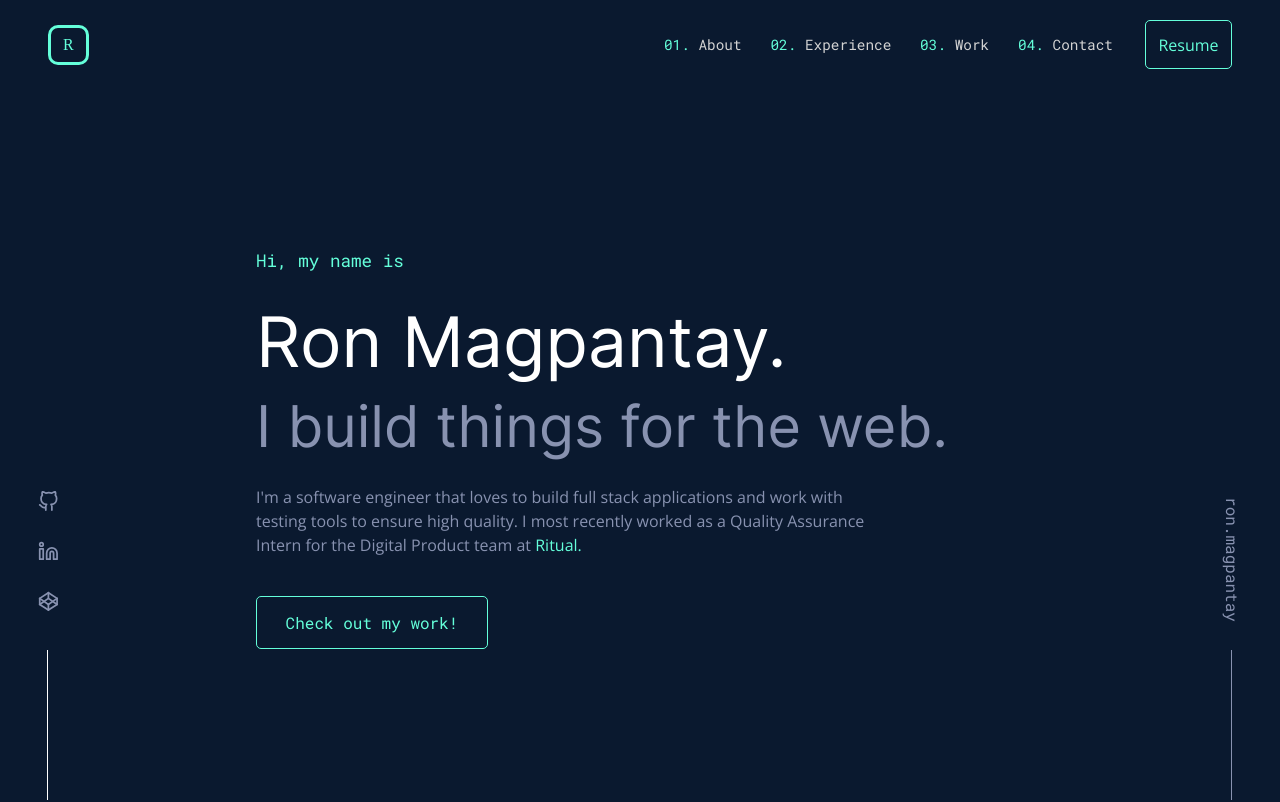
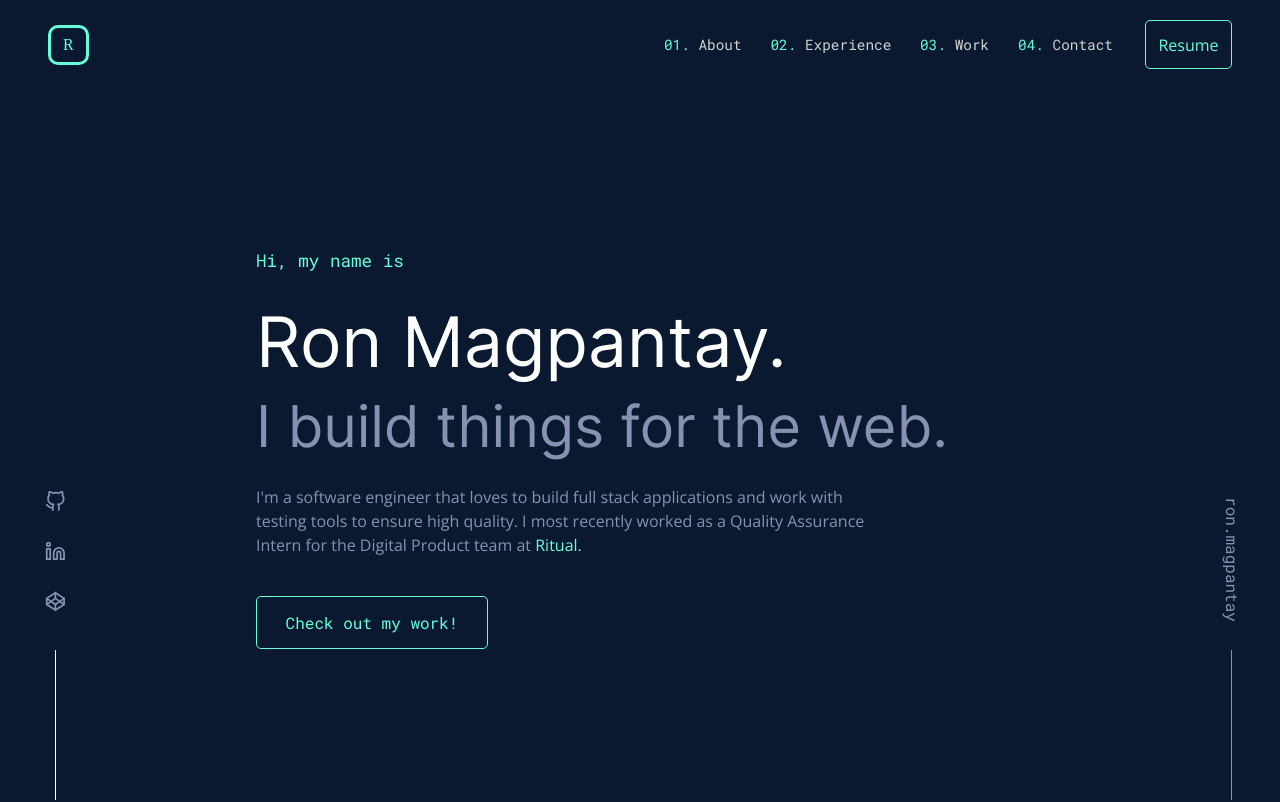
Before and after one commit to ronBP95/port-v5, a Gatsby site: page / in a window 1280 px wide. Shown: the top 802 px of the page. Built offline with nearby package versions, Linux system fonts and the light colour scheme; Gatsby itself is replaced by a stand-in of ours.

Commit message:
Social bar resizing fixed but name bar isn't

```diff
--- a/src/components/Name/Name.css
+++ b/src/components/Name/Name.css
@@ -3,7 +3,7 @@
     z-index: 4;
     justify-content: center;
     align-items: flex-end;
-    width: 7.5vw;
+    width: auto;
     height: 100vh;
     background: #0a192f;
     color: #8892b0;
--- a/src/components/Social/Social.css
+++ b/src/components/Social/Social.css
@@ -3,7 +3,8 @@
     z-index: 4;
     justify-content: center;
     align-items: flex-end;
-    width: 7.5vw;
+    width: auto;
+    margin-left: 45px;
     height: 100vh;
     background-color: #0a192f;
     color: #8892b0;
```
